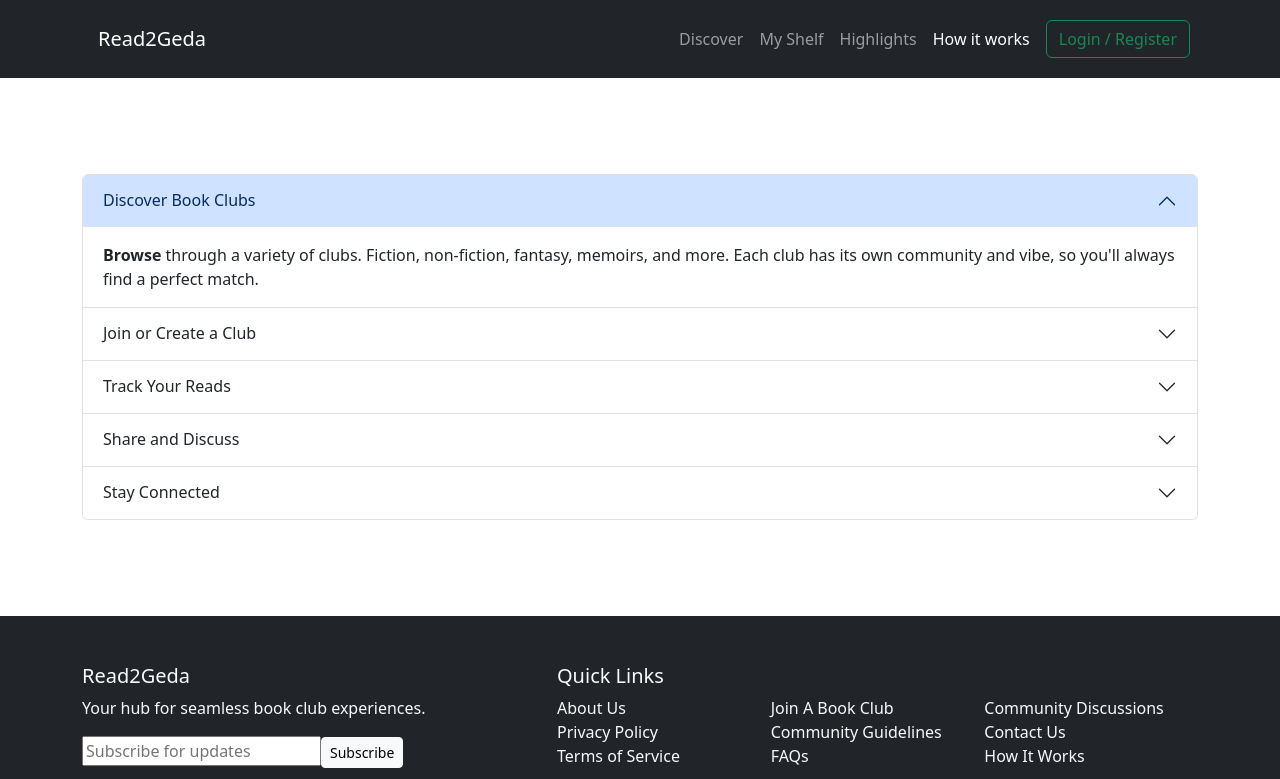
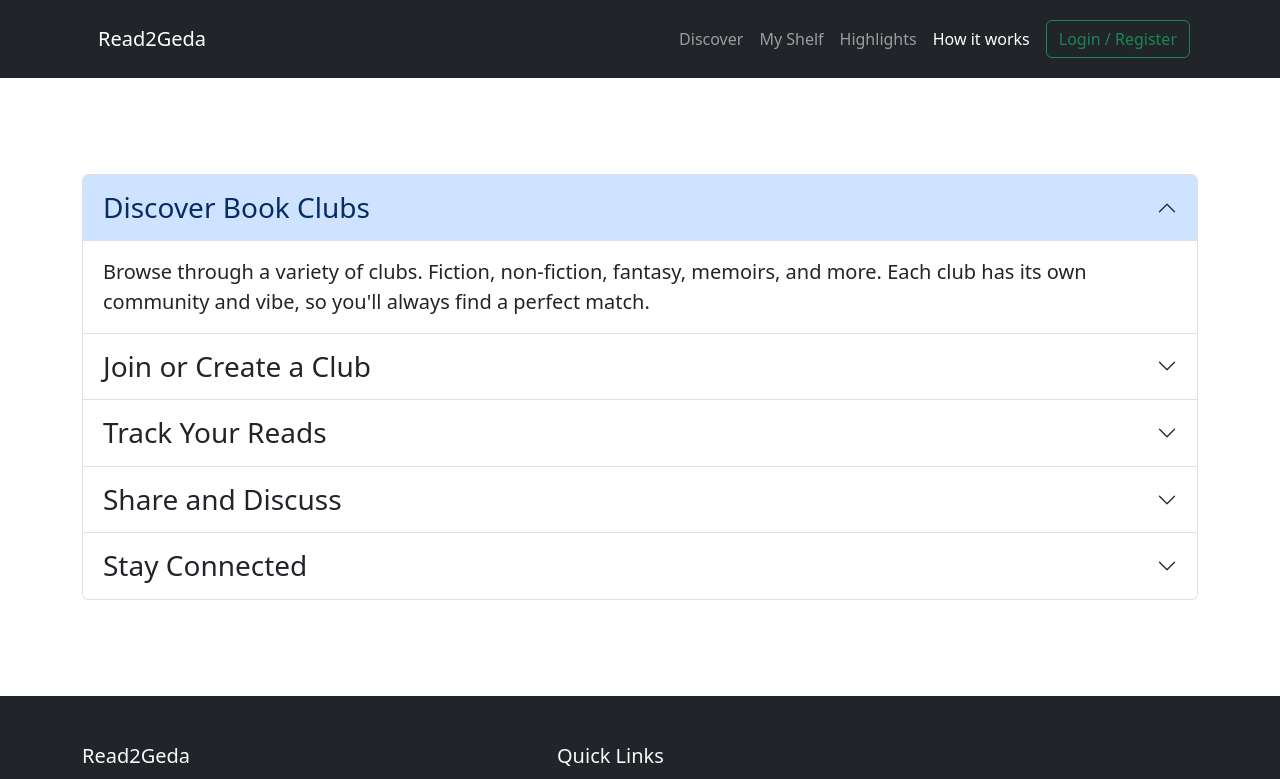
Before and after one commit to Orjihenry/Read2Geda, a React (Vite) app: page /how_it_works in a window 1280 px wide. Shown: the top 779 px of the page. Built offline with nearby package versions, Linux system fonts and the light colour scheme.

Commit message:
refactored font styling for accordions

```diff
--- a/src/pages/HowItWorks/HowItWorks.tsx
+++ b/src/pages/HowItWorks/HowItWorks.tsx
@@ -11,60 +11,60 @@ export default function HowItWoks() {
             <div className="accordion py-5" id="accordionExample">
               <div className="accordion-item">
                 <h2 className="accordion-header" id="headingOne">
-                  <button className="accordion-button" type="button" data-bs-toggle="collapse" data-bs-target="#collapseOne" aria-expanded="true" aria-controls="collapseOne">
+                  <button className="fs-3 accordion-button" type="button" data-bs-toggle="collapse" data-bs-target="#collapseOne" aria-expanded="true" aria-controls="collapseOne">
                     Discover Book Clubs
                   </button>
                 </h2>
                 <div id="collapseOne" className="accordion-collapse collapse show" aria-labelledby="headingOne" data-bs-parent="#accordionExample">
-                  <div className="accordion-body">
-                    <strong>Browse</strong> through a variety of clubs. Fiction, non-fiction, fantasy, memoirs, and more. Each club has its own community and vibe, so you'll always find a perfect match.
+                  <div className="lead accordion-body">
+                    Browse through a variety of clubs. Fiction, non-fiction, fantasy, memoirs, and more. Each club has its own community and vibe, so you'll always find a perfect match.
                   </div>
                 </div>
               </div>
               <div className="accordion-item">
                 <h2 className="accordion-header" id="headingTwo">
-                  <button className="accordion-button collapsed" type="button" data-bs-toggle="collapse" data-bs-target="#collapseTwo" aria-expanded="false" aria-controls="collapseTwo">
+                  <button className="fs-3 accordion-button collapsed" type="button" data-bs-toggle="collapse" data-bs-target="#collapseTwo" aria-expanded="false" aria-controls="collapseTwo">
                     Join or Create a Club
                   </button>
                 </h2>
                 <div id="collapseTwo" className="accordion-collapse collapse" aria-labelledby="headingTwo" data-bs-parent="#accordionExample">
-                  <div className="accordion-body">
+                  <div className="lead accordion-body">
                     Found a group that speaks your language? Join instantly and meet like-minded readers. Or, start your own club and bring people together around your favorite genres or themes.
                   </div>
                 </div>
               </div>
               <div className="accordion-item">
                 <h2 className="accordion-header" id="headingThree">
-                  <button className="accordion-button collapsed" type="button" data-bs-toggle="collapse" data-bs-target="#collapseThree" aria-expanded="false" aria-controls="collapseThree">
+                  <button className="fs-3 accordion-button collapsed" type="button" data-bs-toggle="collapse" data-bs-target="#collapseThree" aria-expanded="false" aria-controls="collapseThree">
                     Track Your Reads
                   </button>
                 </h2>
                 <div id="collapseThree" className="accordion-collapse collapse" aria-labelledby="headingThree" data-bs-parent="#accordionExample">
-                  <div className="accordion-body">
+                  <div className="lead accordion-body">
                     Keep tabs on the books you're currently reading. See progress, upcoming reads, and stay motivated with the group.
                   </div>
                 </div>
               </div>
               <div className="accordion-item">
                 <h2 className="accordion-header" id="headingFour">
-                  <button className="accordion-button collapsed" type="button" data-bs-toggle="collapse" data-bs-target="#collapseFour" aria-expanded="false" aria-controls="collapseFour">
+                  <button className="fs-3 accordion-button collapsed" type="button" data-bs-toggle="collapse" data-bs-target="#collapseFour" aria-expanded="false" aria-controls="collapseFour">
                     Share and Discuss
                   </button>
                 </h2>
                 <div id="collapseFour" className="accordion-collapse collapse" aria-labelledby="headingFour" data-bs-parent="#accordionExample">
-                  <div className="accordion-body">
+                  <div className="lead accordion-body">
                     Participate in meaningful conversations, share your opinions, and hear different perspectives. Every page is better when shared.
                   </div>
                 </div>
               </div>
               <div className="accordion-item">
                 <h2 className="accordion-header" id="headingFive">
-                  <button className="accordion-button collapsed" type="button" data-bs-toggle="collapse" data-bs-target="#collapseFive" aria-expanded="false" aria-controls="collapseFive">
+                  <button className="fs-3 accordion-button collapsed" type="button" data-bs-toggle="collapse" data-bs-target="#collapseFive" aria-expanded="false" aria-controls="collapseFive">
                     Stay Connected
                   </button>
                 </h2>
                 <div id="collapseFive" className="accordion-collapse collapse" aria-labelledby="headingFive" data-bs-parent="#accordionExample">
-                  <div className="accordion-body">
+                  <div className="lead accordion-body">
                     With schedules, reminders, and club activity feeds, you’ll never miss the next meeting or book discussion.
                   </div>
                 </div>
```
